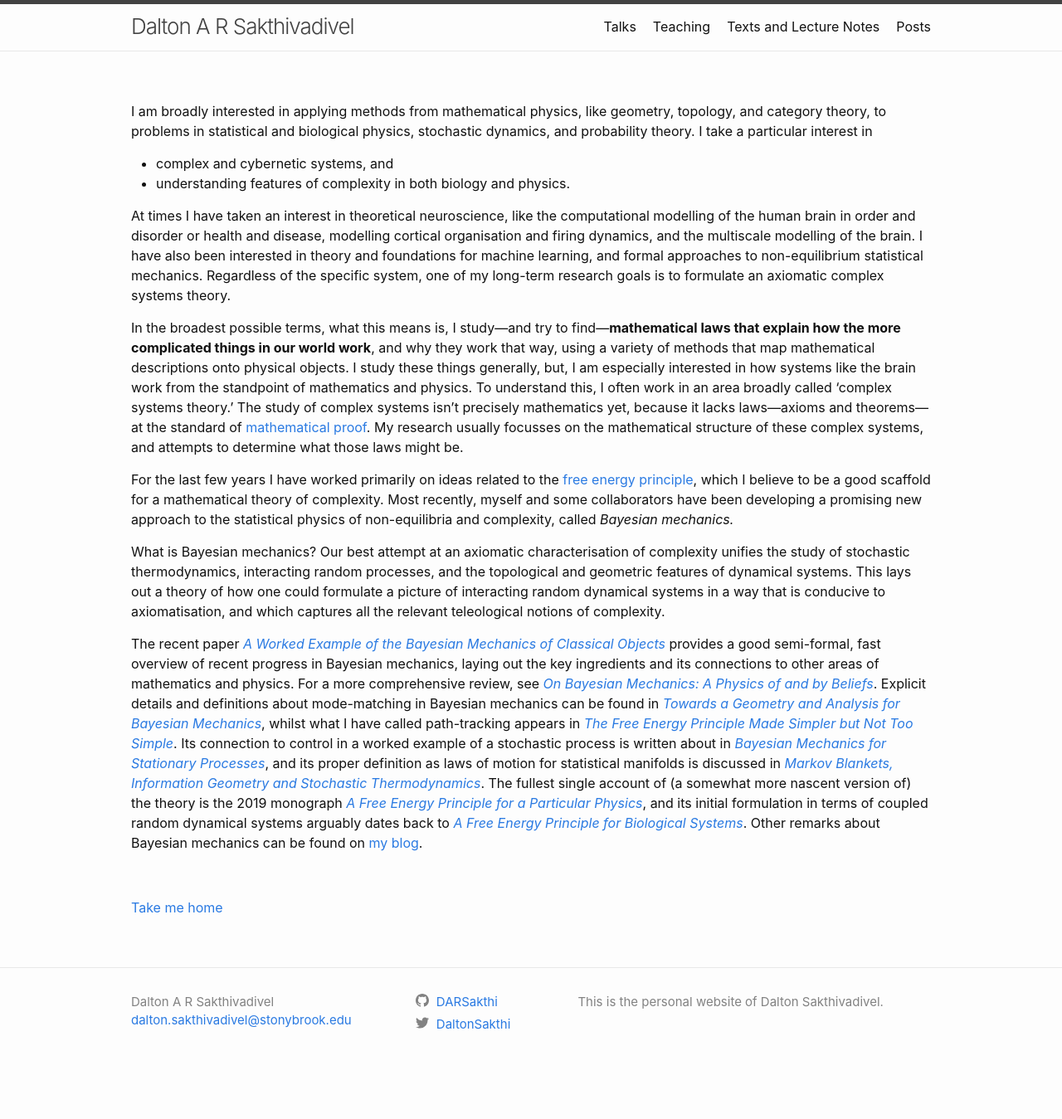
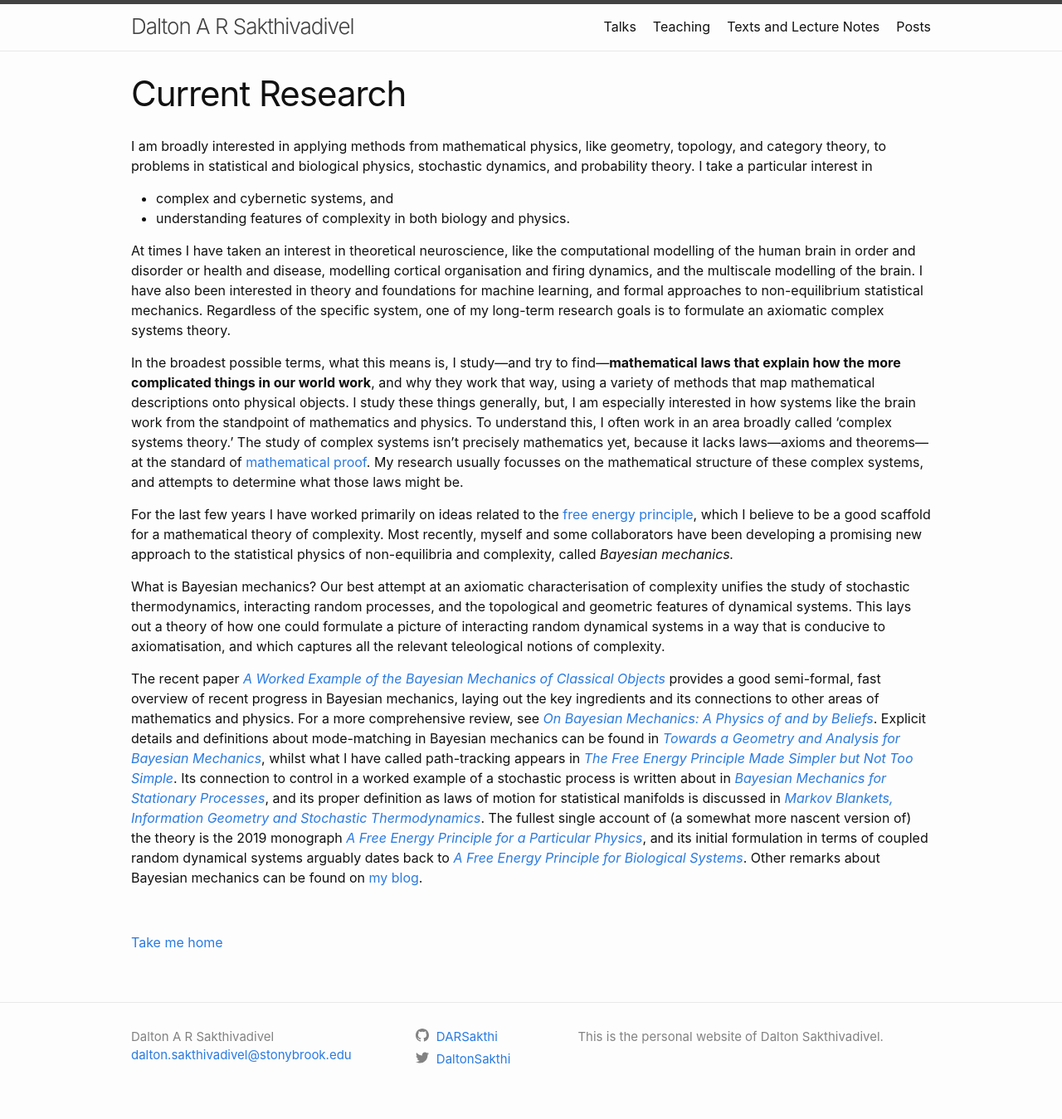
Before and after one commit to DARSakthi/DARSakthi.github.io, a Jekyll site: the page built from research.markdown, in a window 1280 px wide. Shown: the whole page at 83% size. Built offline with Jekyll 4.4.1, drawn with Linux system fonts in a browser that asks for light colours; before the commit the page ends 1307 px from its top, so only the background shows below that.

Commit message:
Added title

```diff
--- a/research.markdown
+++ b/research.markdown
@@ -1,5 +1,6 @@
 ---
 layout: page
+title: Current Research
 permalink: /research/
 ---
 
```
